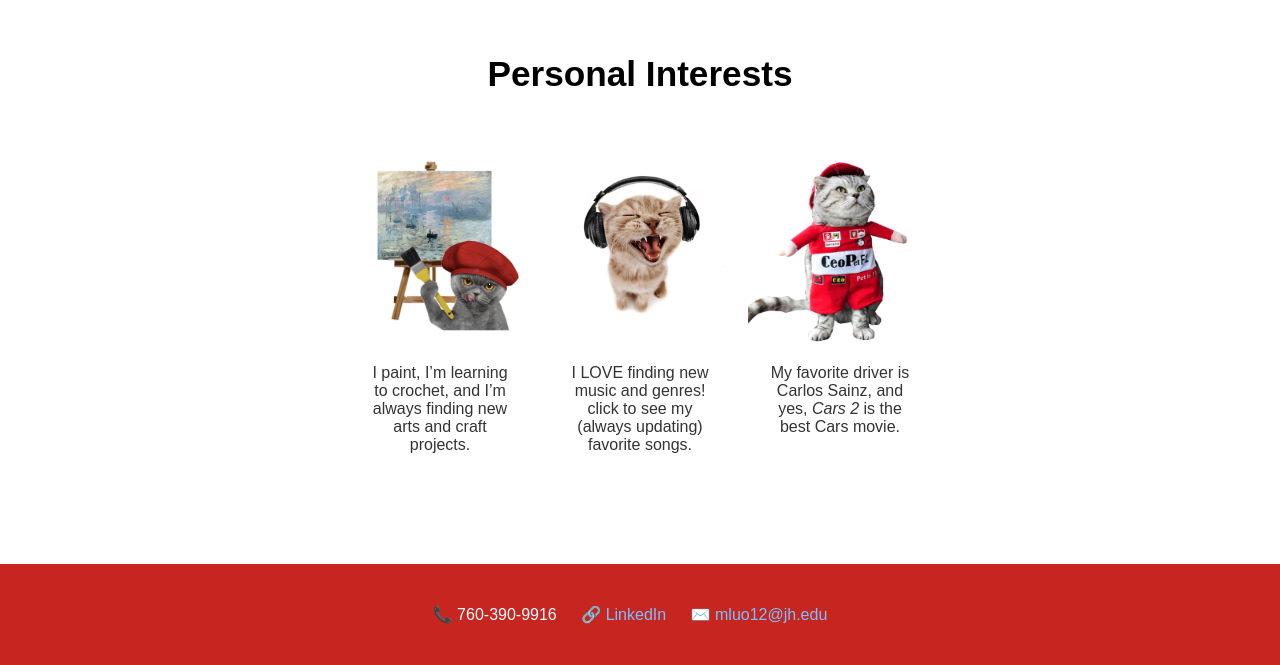
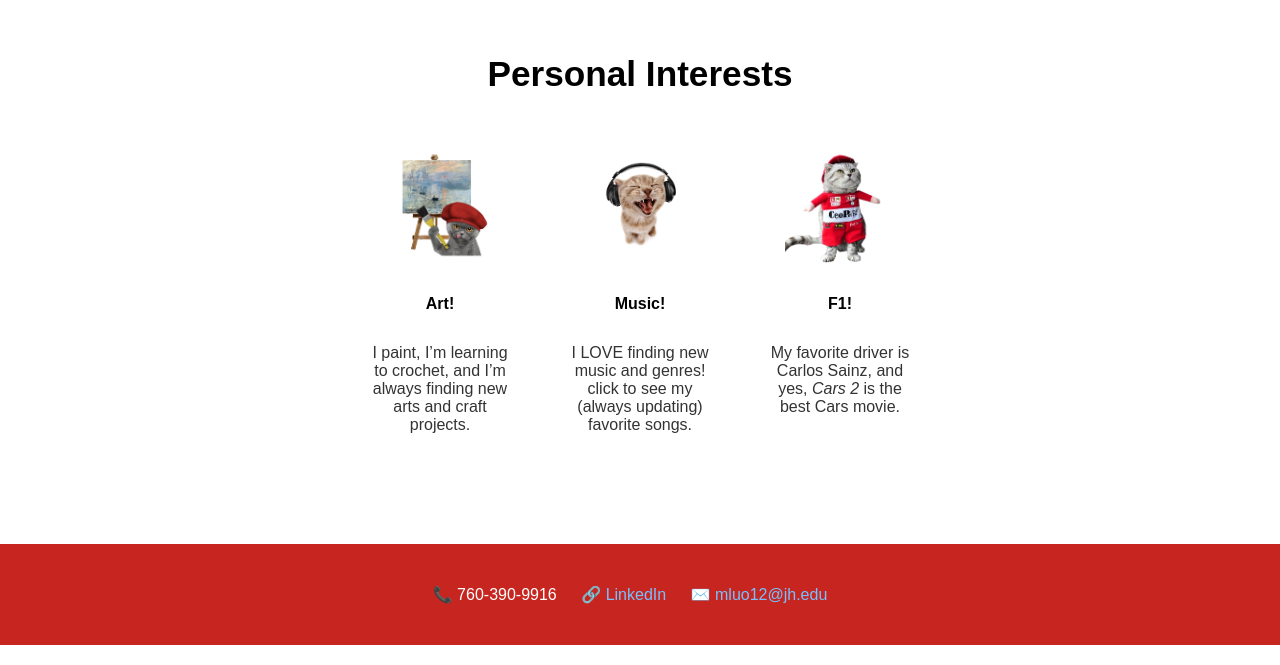
Before and after one commit to mirabelluo/Mirabel_Luo_Portfolio, a plain HTML site: page index.html in a window 1280 px wide. Shown: the part 2158-2823 px from the top of the page. Drawn offline with Linux system fonts and the light colour scheme; a web font is replaced by a local one.

Commit message:
added icon titles, trying to fix image aspect ratio

```diff
--- a/index.html
+++ b/index.html
@@ -93,14 +93,17 @@
     <div class="interests-grid">
       <div class="interest-item" onclick="comingSoon(); return false;">
         <img src="icons/art.png" alt="Art icon">
+        <h4>Art!</h4>
         <p>I paint, I’m learning to crochet, and I’m always finding new arts and craft projects.</p>
       </div>
       <div class="interest-item" onclick="comingSoon(); return false;">
         <img src="icons/music.png" alt="Music icon">
+        <h4>Music!</h4>
         <p>I LOVE finding new music and genres! click to see my (always updating) favorite songs.</p>
       </div>
       <div class="interest-item" onclick="comingSoon(); return false;">
         <img src="icons/f1.png" alt="F1 icon">
+        <h4>F1!</h4>
         <p>My favorite driver is Carlos Sainz, and yes, <em>Cars 2</em> is the best Cars movie.</p>
       </div>
     </div>
--- a/style.css
+++ b/style.css
@@ -169,8 +169,9 @@ body {
 }
 
 .interest-item img {
-  width: 200px;
-  height: 200px;
+  width: 120px;
+  height: 120px;
+  max-width: 100%;
   object-fit: contain;
   margin-bottom: 10px;
 }
```
